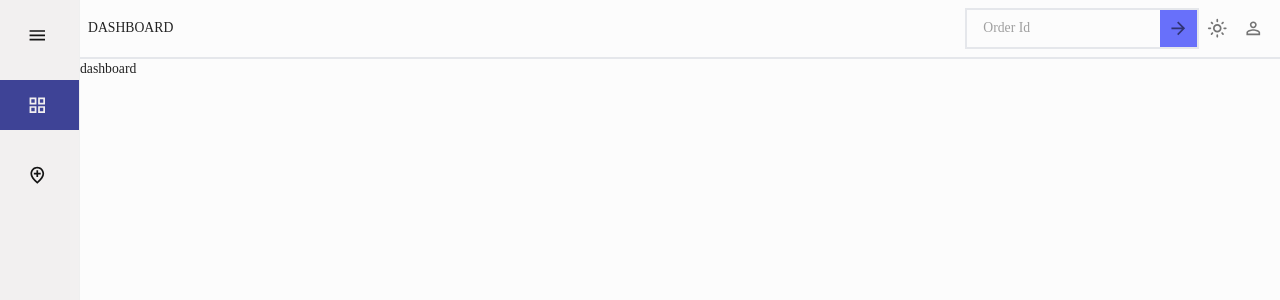
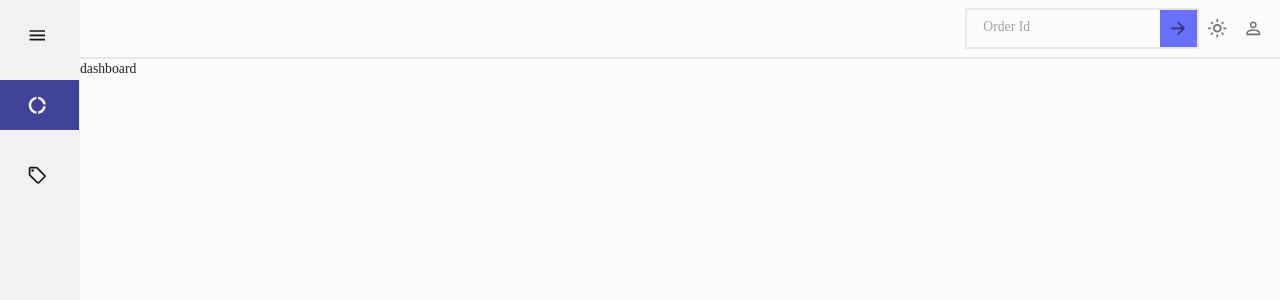
Before and after one commit to geekyvinayak/courier-backoffice, a React (Create React App) app: page / in a window 1280 px wide. Shown: the top 300 px of the page. Built offline with nearby package versions, Linux system fonts and the light colour scheme.

Commit message:
adde top bar component and reouting

```diff
--- a/src/App.js
+++ b/src/App.js
@@ -2,8 +2,10 @@ import { Route, Routes } from "react-router";
 import Navbar from "./components/navbar";
 import { ColorModeContext , useMode } from "./theme";
 import { CssBaseline , ThemeProvider } from "@mui/material";
-import Dashboard from "./tabs/dashboard";
+import Dashboard from "./tabs/dashboardTab";
 import Sidebar from "./components/sidebar";
+// import Pricelist from "./tabs/pricelistTab/pricelist";
+// import Vehicles from "./tabs/pricelistTab/vehicles";
 function App() {
   const [theme , colorMode] = useMode();
 
@@ -18,6 +20,8 @@ function App() {
       <Routes>
         <Route path="/" element={<Dashboard />} />
         <Route path="/dashboard" element={<Dashboard />} />
+        {/* <Route path="/pricelist" element={<Pricelist />} />
+        <Route path="/pricelist/Vehicles" element={<Vehicles />} /> */}
       </Routes>
       </main>
     </div>
--- a/src/components/navbar.jsx
+++ b/src/components/navbar.jsx
@@ -4,6 +4,7 @@ import { useContext } from 'react'
 import { ColorModeContext , tokens } from '../theme'
 import { InputBase } from '@mui/material'
 import { DarkModeOutlined, LightModeOutlined, PersonOutline ,ArrowForwardOutlined} from '@mui/icons-material'
+import TabNavigation from './tabNavigation'
 
 const Navbar = () => {
     const theme = useTheme()
@@ -13,11 +14,11 @@ const Navbar = () => {
   return (
     <div className='flex justify-between p-2 items-center border-b-2'>
         <div>
-            DASHBOARD
+        <TabNavigation />
         </div>
         <div className='flex'>
-        <div className={`flex bg-[${colors.primary[400]}] border-2`} >
-        <InputBase sx={{ ml: 2, flex: 1 }} placeholder="Order Id" />
+        <div className={`flex-shrink  bg-[${colors.primary[400]}] border-2`} >
+        <InputBase sx={{ ml: 2, }} placeholder="Order Id" />
         <IconButton type="button" sx={{backgroundColor:colors.blueAccent[500], borderRadius:0}} classes='bg-red-400' cl>
           <ArrowForwardOutlined color='red'/>
         </IconButton>
--- a/src/components/sidebar.jsx
+++ b/src/components/sidebar.jsx
@@ -6,8 +6,8 @@ import { Link } from "react-router-dom";
 import { tokens } from "../theme";
 // import {MenuOutlinedIcon } from '@mui/icons-material'
 import MenuOutlinedIcon from "@mui/icons-material/MenuOutlined";
-import GridViewOutlinedIcon from '@mui/icons-material/GridViewOutlined';
-import AddLocationOutlinedIcon from '@mui/icons-material/AddLocationOutlined';
+import DonutLargeOutlinedIcon from '@mui/icons-material/DonutLargeOutlined';
+import LocalOfferOutlinedIcon from '@mui/icons-material/LocalOfferOutlined';
 const Sidebarr = () => {
   const theme = useTheme();
   const colors = tokens(theme.palette.mode);
@@ -76,7 +76,7 @@ const Sidebarr = () => {
           </MenuItem>
 
           <MenuItem
-            icon={isCollapsed ? <GridViewOutlinedIcon /> : undefined}
+            icon={isCollapsed ? <DonutLargeOutlinedIcon /> : undefined}
             style={{
               margin: "10px 0 20px 0",
               color: colors.grey[100],
@@ -87,24 +87,24 @@ const Sidebarr = () => {
           >
             {!isCollapsed && (
               <div className="flex gap-2 items-center ml-[15px]">
-                <GridViewOutlinedIcon /> {!isCollapsed && "Dashboard"}
+                <DonutLargeOutlinedIcon /> {!isCollapsed && "Dashboard"}
               </div>
             )}
           </MenuItem>
 
           <MenuItem
-            icon={isCollapsed ? <AddLocationOutlinedIcon /> : undefined}
+            icon={isCollapsed ? <LocalOfferOutlinedIcon /> : undefined}
             style={{
               margin: "10px 0 20px 0",
               color: colors.grey[100],
             }}
-            component={<Link to="/" />}
+            component={<Link to="/pricelist" />}
             active={selected === 'Second'}
             onClick={()=>{setIsSelected('Second')}}
           >
             {!isCollapsed && (
               <div className="flex gap-2 items-center ml-[15px]">
-                <AddLocationOutlinedIcon /> {!isCollapsed && "Second"}
+                <LocalOfferOutlinedIcon /> {!isCollapsed && "Price List"}
               </div>
             )}
           </MenuItem>
--- /dev/null
+++ b/src/components/tabNavigation.jsx
@@ -0,0 +1,43 @@
+import React from "react";
+import { BrowserRouter as Router, Routes, Route, Link, useLocation } from "react-router-dom";
+
+// JSON Data
+const itemsData = {
+  "/pricelist": [
+    { id: 1, name: "Price List", link: "/pricelist" },
+    { id: 2, name: "Vehicles", link: "/pricelist/Vehicles" },
+    { id: 3, name: "Service Levels", link: "/pricelist/servicelevels" },
+    { id: 4, name: "Fuel Surcharges", link: "/pricelist/fuelsurcharges" },
+    { id: 5, name: "Extra Fees", link: "/pricelist/extrafees" },
+    { id: 6, name: "Discounts/Surcharges", link: "/pricelist/discounts-surcharges" },
+    { id: 7, name: "Pricing Zones", link: "/pricelist/pricingzones" },
+  ],
+  "/dashboard": [
+    { id: 1, name: "Dashboard", link: "/dashboard" },
+  ],
+};
+
+// Component to display items based on the current route
+const TabNavigation = () => {
+  const location = useLocation();
+  const currentPath = location.pathname.split("/")[1]; // Get the base route (e.g., "price" or "dashboard")
+  const items = itemsData[`/${currentPath}`] || []; // Get items based on the current route
+
+  return (
+    <div>
+      <ul className="flex">
+        {items.map((item) => (
+          <li key={item.id}  className={`text-left block p-2  transition-colors font-medium focus:outline-none  focus:ring-2 focus:ring-blue-500
+          ${location?.pathname === item.link
+      ? ' text-blue-600 border-b-2 border-blue-600'
+      : 'text-gray-700'}`}
+          >
+            <Link to={item.link}>{item.name}</Link>
+          </li>
+        ))}
+      </ul>
+    </div>
+  );
+};
+
+export default TabNavigation;
```
Also changed, not shown: src/tabs/dashboardTab/dashboard.jsx (renamed from src/tabs/dashboard/dashboard.jsx), src/tabs/dashboardTab/index.jsx (renamed from src/tabs/dashboard/index.jsx).
